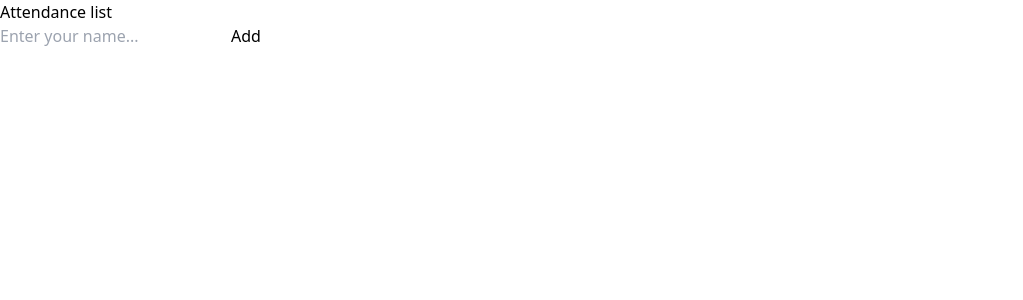
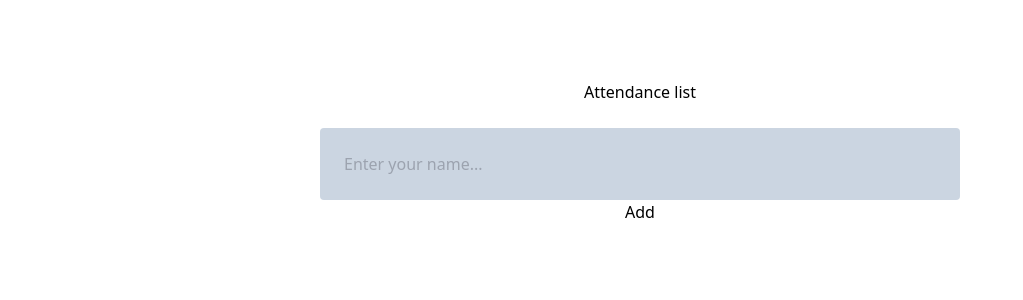
Before and after one commit to weslleyolli/Attendance-list, a React (Vite) app: page / in a window 1280 px wide. Shown: the top 300 px of the page, without its empty margins (0-1023 px from the left). Built offline with nearby package versions, Linux system fonts and the light colour scheme.

Commit message:
stilized input

```diff
--- a/src/App.jsx
+++ b/src/App.jsx
@@ -2,9 +2,9 @@ import "./style/global.css"
 
 function App() {
   return (
-    <div className="App">
-      <h1>Attendance list</h1>
-      <input type="text" placeholder="Enter your name..." />
+    <div className="flex items-center flex-col">
+      <h1 className="m-20 mb-6">Attendance list</h1>
+      <input className="w-1/2 p-6 bg-slate-300 rounded border-0" type="text" placeholder="Enter your name..." />
       <button type="button">Add</button>
     </div>
   )
```
